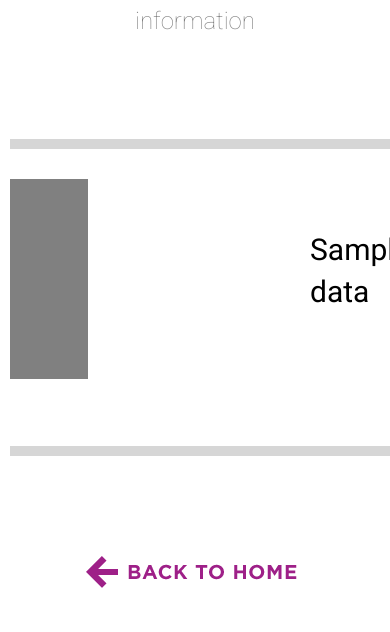
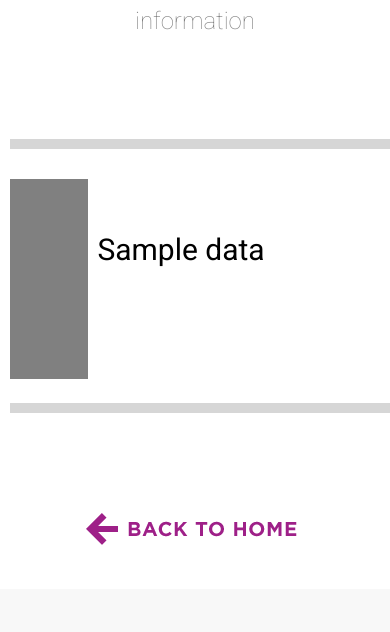
Before and after one commit to Kishaaa/cs160-website, a PHP site: page /browse.php in a window 390 px wide; the page is wider, and only the part inside the window is pictured. Shown: the part 372-1004 px from the top of that part. After the commit the page ends 917 px from the top of that part, so only its background shows below. Run offline with PHP 8.4, Linux system fonts and the light colour scheme; tables that the repository leaves empty or names only in its code hold one stand-in row (values such as "Sample post"); data that the repository does not hold is empty.

Commit message:
fixing title margin for responsive

```diff
--- a/css/browse.css
+++ b/css/browse.css
@@ -267,7 +267,7 @@ body .text-color2
 }
 
 .portfolio #portfolio-items p{
-	margin-left: 300px;
+	margin-left: 23%;
 	text-align: left;
 }
 
```
